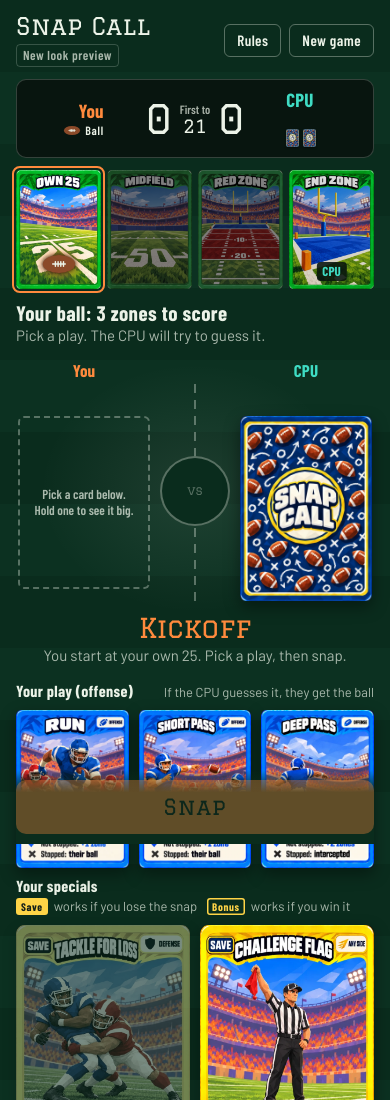
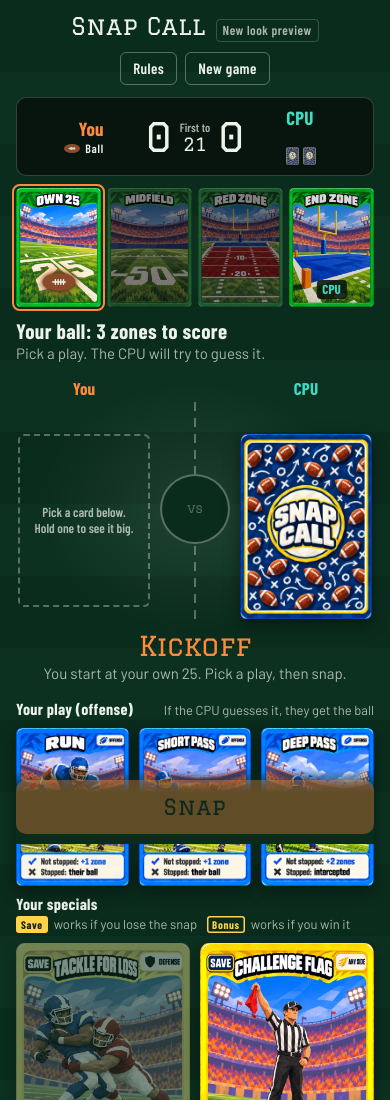
Before and after one commit to noam99moyal/snap-call, a plain HTML site: page look/game.html in a window 390 px wide. Shown: the top 1100 px of the page. Drawn offline with nearby package versions, Linux system fonts and the light colour scheme.

Commit message:
Center the header on phones in /look/
Below 500px the title and buttons can't share a row, so both rows
are centered.

Co-Authored-By: Claude Opus 5.5 <noreply@anthropic.com>

```diff
--- a/look/game.html
+++ b/look/game.html
@@ -77,6 +77,12 @@
   @media (max-width: 430px) {
     .top-actions .long { display: none; }
     .top-actions .short { display: inline; }
+  }
+  /* Phones: the title and the buttons don't fit on one row, so both rows are centered. */
+  @media (max-width: 500px) {
+    .top { flex-direction: column; align-items: center; gap: 10px; }
+    .brand { flex: none; justify-content: center; }
+    .top-actions { margin-left: 0; }
   }
   /* Small phones: a slightly smaller title keeps title and buttons on one row down to about 310px. */
   @media (max-width: 340px) {
```
Also changed, not shown: look/index.html (+6 -0 lines).
